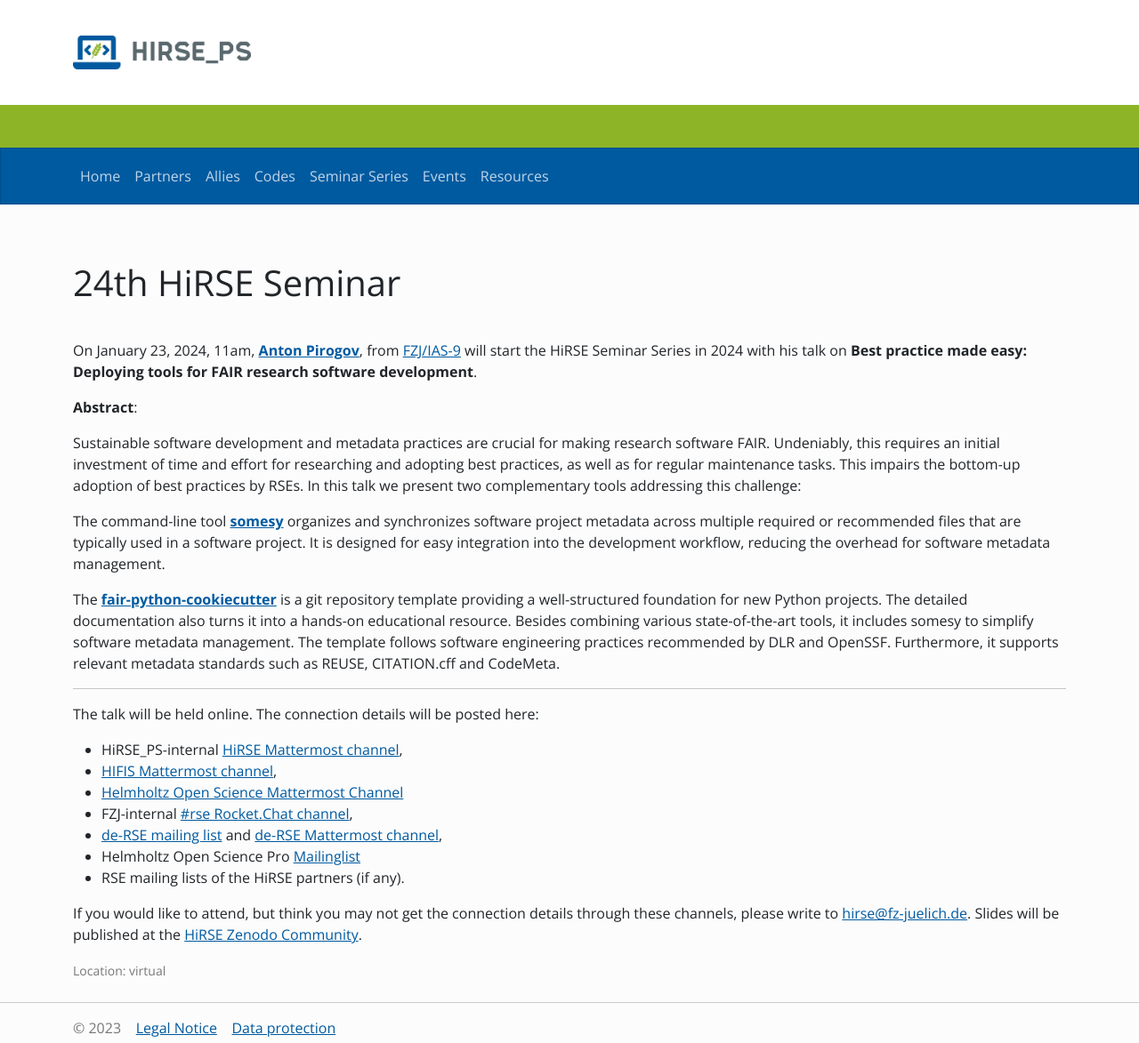
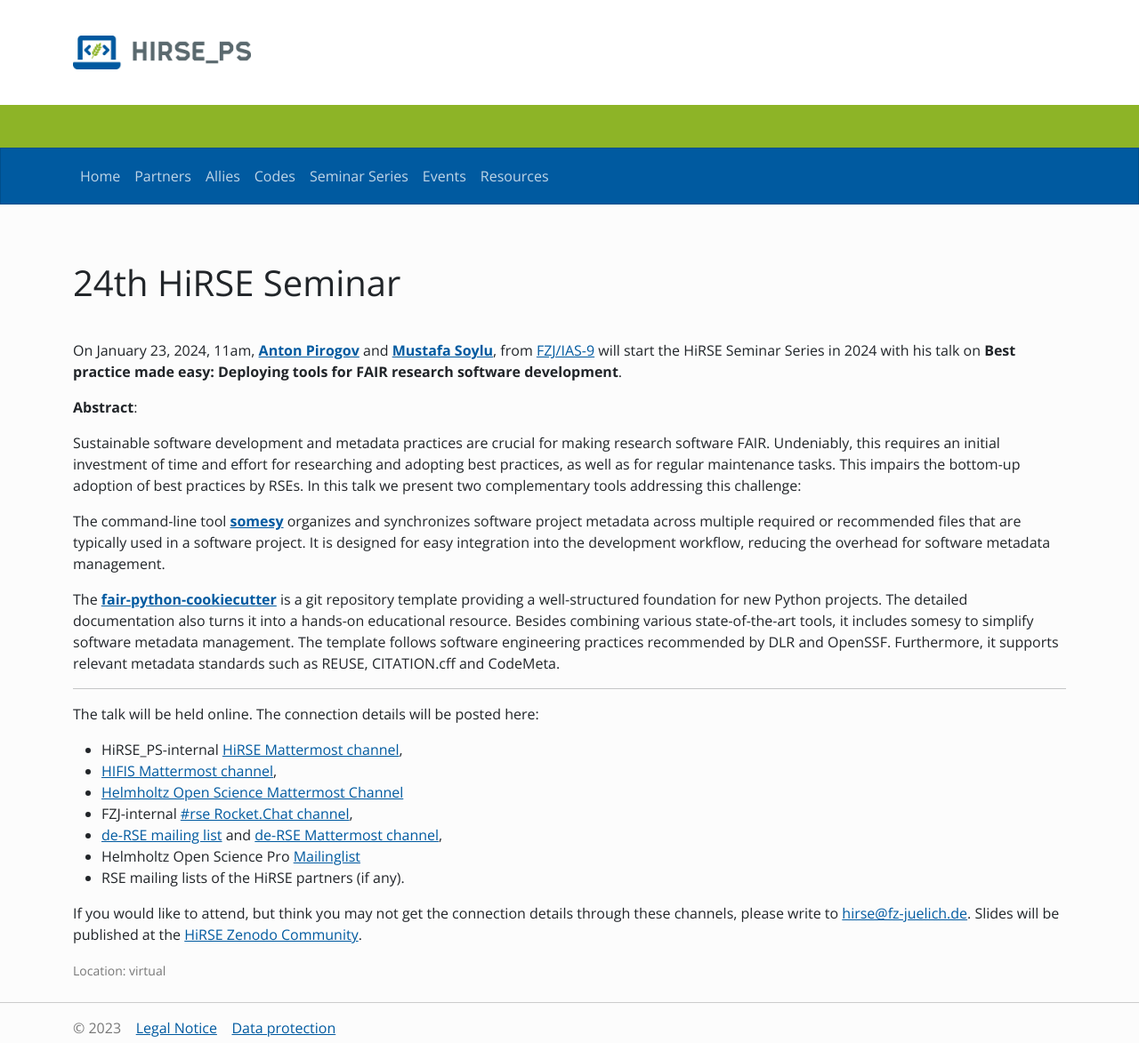
Before and after one commit to Helmholtz-HiRSE/helmholtz-hirse.github.io, a Jekyll site: the page built from _series/2024_01_23-seminar_24.md, in a window 1280 px wide. Shown: the whole page at 89% size. Built offline with Jekyll 4.4.1, drawn with Linux system fonts in a browser that asks for light colours; nearby versions of some CDN libraries.

Commit message:
Update 2024_01_23-seminar_24.md

```diff
--- a/_series/2024_01_23-seminar_24.md
+++ b/_series/2024_01_23-seminar_24.md
@@ -6,7 +6,7 @@ location: virtual
 excerpt_separator: <!--more-->
 ---
 
-On January 23, 2024, 11am, [**Anton Pirogov**](https://www.fz-juelich.de/profile/pirogov_a), from [FZJ/IAS-9](https://www.fz-juelich.de/en/ias/ias-9) will start the HiRSE Seminar Series in 2024 with his talk on **Best practice made easy: Deploying tools for FAIR research software development**.
+On January 23, 2024, 11am, [**Anton Pirogov**](https://www.fz-juelich.de/profile/pirogov_a) and [**Mustafa Soylu**](https://www.fz-juelich.de/profile/soylu_m), from [FZJ/IAS-9](https://www.fz-juelich.de/en/ias/ias-9) will start the HiRSE Seminar Series in 2024 with his talk on **Best practice made easy: Deploying tools for FAIR research software development**.
 <!--more-->
 
 **Abstract**:
```
